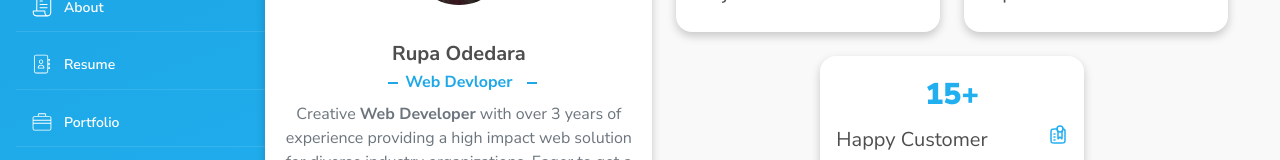
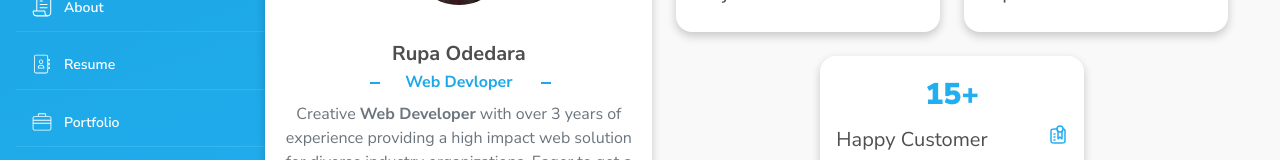
Before and after one commit to OdedaraRupa/portfolio_page, a React (Create React App) app: page /about in a window 1280 px wide. Shown: the part 229-389 px from the top of the page. Built offline with nearby package versions, Linux system fonts and the light colour scheme.

Commit message:
Set About card icon.

```diff
--- a/src/assets/css/main.css
+++ b/src/assets/css/main.css
@@ -518,7 +518,7 @@ main {
   width: 10px;
   height: 2px;
   background-color: #1ea8e7;
-  left: calc(100% - 70%);
+  left: calc(100% - 75%);
   top: 50%;
 
 }
@@ -528,7 +528,7 @@ main {
   width: 10px;
   height: 2px;
   background-color: #1ea8e7;
-  right: calc(100% - 72%);
+  right: calc(100% - 76%);
   top: 50%;
 }
 
```
